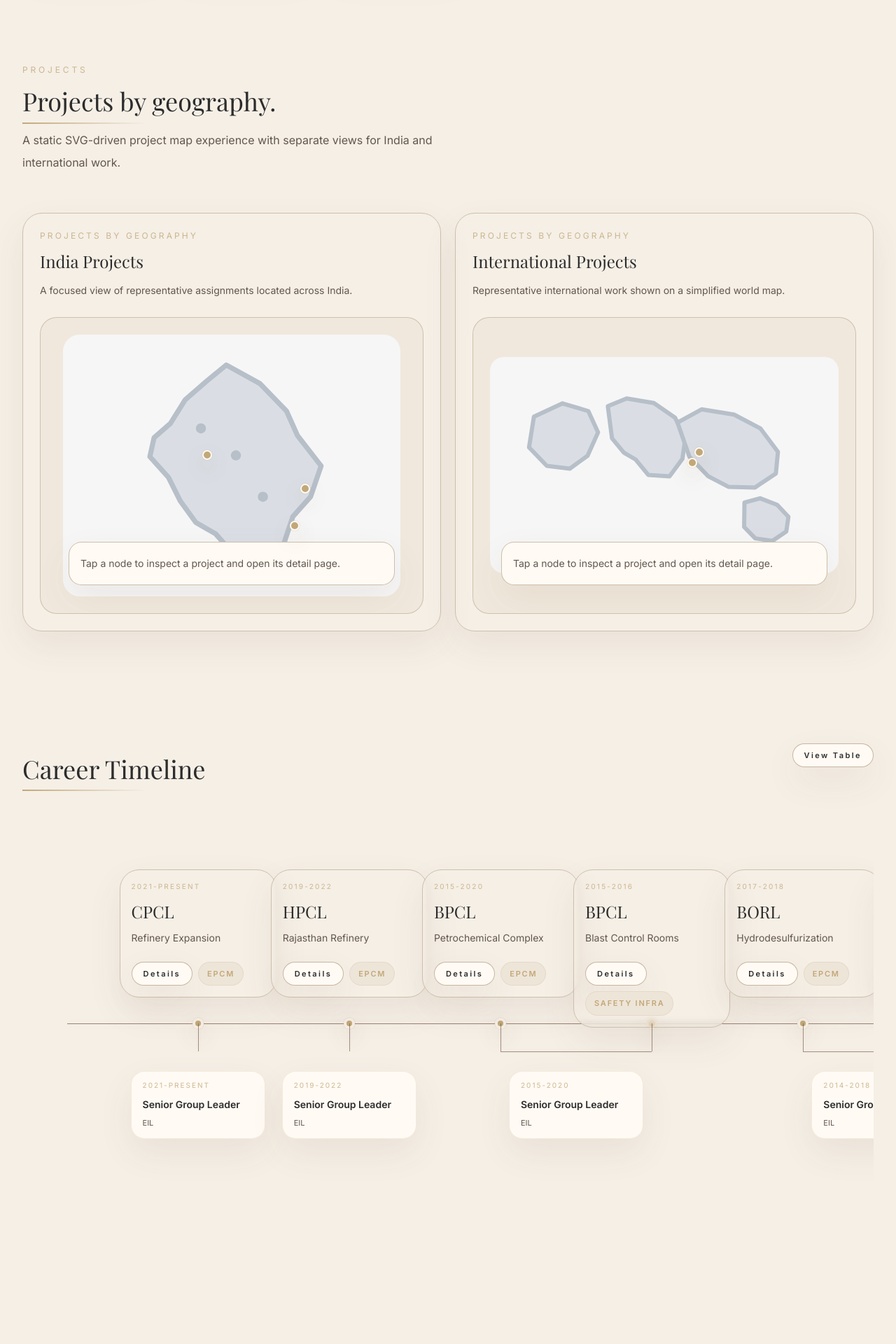
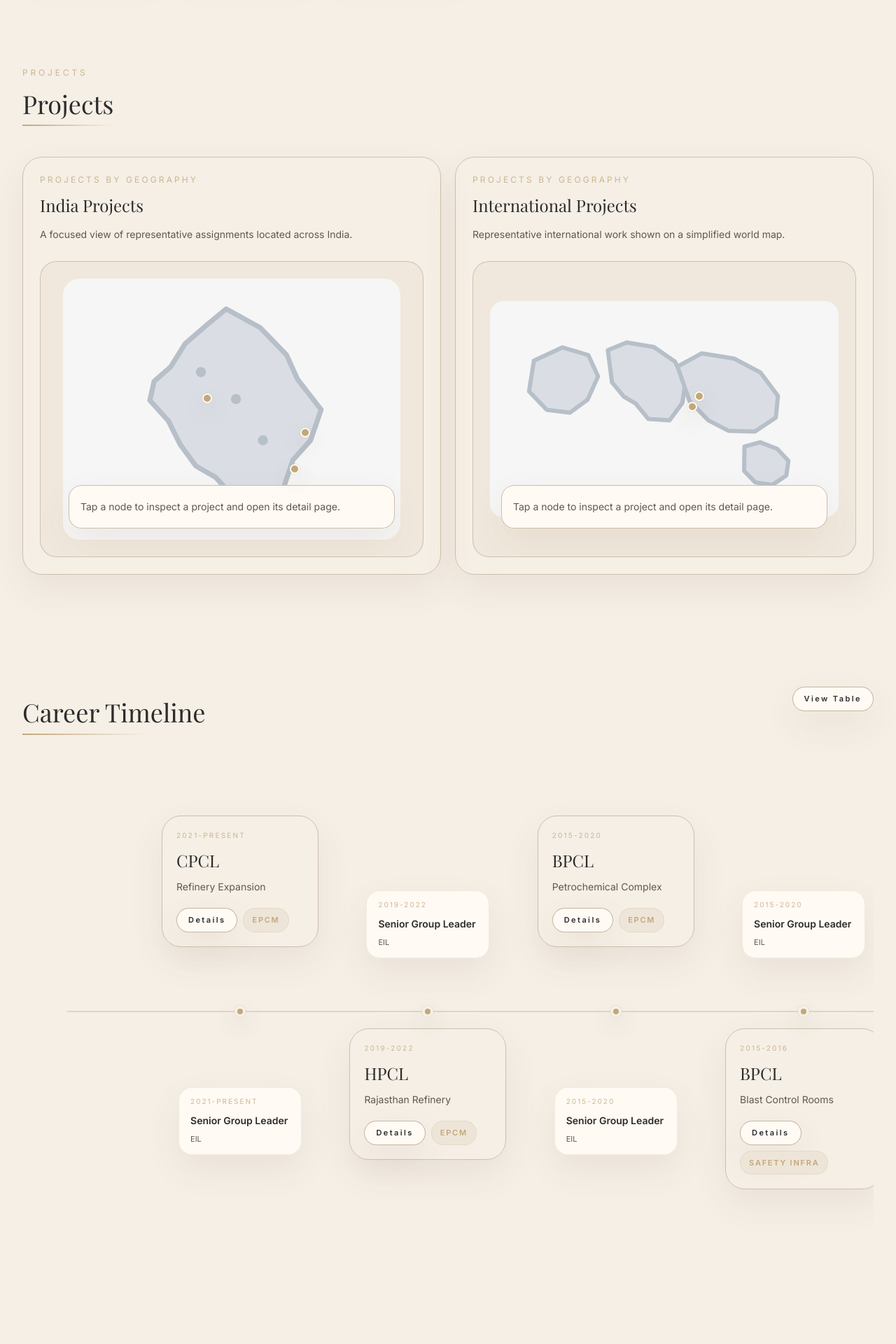
Before and after one commit to paulr212003-alt/Dr.Paul-s_Portfolio, a Next.js app: page / in a window 1280 px wide. Shown: the part 820-2740 px from the top of the page at 70% size. Built offline with nearby package versions, Linux system fonts and the light colour scheme; a web font is replaced by a local one.

Commit message:
Restore desktop timeline and refine hero

```diff
--- a/app/layout.js
+++ b/app/layout.js
@@ -48,9 +48,9 @@
 `;
 
 export const metadata = {
-  title: "Dr. Sudip Paul | Structural Engineering Portfolio",
+  title: "Dr. Sudip Paul | Executive Portfolio",
   description:
-    "Executive portfolio of Dr. Sudip Paul, General Manager - Structural Engineering at Engineers India Limited.",
+    "Executive portfolio of Dr. Sudip Paul, General Manager of Structural Engineering and Industrial & Offshore Infrastructure leadership.",
   keywords: [
     "Dr. Sudip Paul",
     "Structural Engineering",
--- a/app/page.js
+++ b/app/page.js
@@ -208,7 +208,10 @@
 
               <div className="space-y-5">
                 <h1 className="max-w-3xl text-balance font-heading text-[3.05rem] leading-[0.94] text-text sm:text-6xl lg:text-6xl">
-                  General Manager - Structural Engineering
+                  <span className="block">General Manager</span>
+                  <span className="mt-2 block text-[0.72em] leading-tight text-text/96 sm:text-[0.74em]">
+                    Structural
+                  </span>
                 </h1>
                 <p className="text-base font-semibold uppercase tracking-[0.28em] text-accent/80 sm:text-lg">
                   Industrial & Offshore Infrastructure
@@ -225,11 +228,6 @@
                 <Button href="#experience" variant="secondary">
                   View Timeline
                 </Button>
-              </div>
-
-              <div className="flex gap-3 lg:hidden">
-                <HeroIconLink href="#projects" label="Projects" />
-                <HeroIconLink href="#experience" label="Timeline" />
               </div>
 
               <Card className="p-5 sm:p-6 lg:hidden">
@@ -283,7 +281,7 @@
               </div>
             </Reveal>
 
-            <Reveal delay="0.12s" className="hidden lg:block">
+            <Reveal delay="0.12s">
               <Card className="mx-auto max-w-xl p-7 sm:p-8">
                 <div className="space-y-6">
                   <div className="flex items-start justify-between gap-4">
@@ -331,12 +329,7 @@
         </div>
       </section>
 
-      <Section
-        id="projects"
-        eyebrow="Projects"
-        title="Projects by geography."
-        description="A static SVG-driven project map experience with separate views for India and international work."
-      >
+      <Section id="projects" eyebrow="Projects" title="Projects">
         <div className="grid gap-5 lg:grid-cols-2">
           <Reveal>
             <ProjectMap
@@ -407,8 +400,7 @@
       <Section
         id="publications"
         eyebrow="Publications"
-        title="Selected publications and technical papers."
-        description="Ten publication entries taken from Dr. Sudip Paul's CV, each linked to a placeholder paper file path."
+        title="Published Journals and Papers"
       >
         <div className="space-y-4">
           {publicationItems.map((item, index) => (
@@ -511,17 +503,6 @@
   );
 }
 
-function HeroIconLink({ href, label }) {
-  return (
-    <a
-      href={href}
-      className="inline-flex h-20 w-20 items-center justify-center rounded-full border border-border/80 bg-surface/96 text-center text-[11px] font-semibold uppercase tracking-[0.22em] text-text transition duration-300 hover:-translate-y-0.5 hover:border-accent/40 hover:text-accent"
-    >
-      <span>{label}</span>
-    </a>
-  );
-}
-
 function AffiliationMembershipCard({ item }) {
   const [isOpen, setIsOpen] = useState(false);
 
--- a/components/CareerTimelineSection.js
+++ b/components/CareerTimelineSection.js
@@ -4,28 +4,7 @@
 import Section from "@/components/Section";
 import { careerProjects } from "@/data/careerTimeline";
 
-const groupedTimeline = careerProjects.reduce((groups, project, index) => {
-  const key = `${project.rolePeriod}|${project.roleTitle}|${project.organization}`;
-  const lastGroup = groups[groups.length - 1];
-
-  if (lastGroup && lastGroup.key === key) {
-    lastGroup.projects.push(project);
-    lastGroup.endIndex = index;
-    return groups;
-  }
-
-  groups.push({
-    key,
-    rolePeriod: project.rolePeriod,
-    roleTitle: project.roleTitle,
-    organization: project.organization,
-    startIndex: index,
-    endIndex: index,
-    projects: [project]
-  });
-
-  return groups;
-}, []);
+const mobileGroups = buildMobileGroups(careerProjects);
 
 export default function CareerTimelineSection() {
   const totalProjects = careerProjects.length;
@@ -46,19 +25,23 @@
       }
     >
       <div className="space-y-8 lg:hidden">
-        {groupedTimeline.map((group, groupIndex) => (
+        {mobileGroups.map((group, groupIndex) => (
           <Reveal key={group.key} delay={`${groupIndex * 0.03}s`}>
             <div className="grid grid-cols-[minmax(0,0.82fr)_1.75rem_minmax(0,1.18fr)] gap-2.5 sm:grid-cols-[minmax(0,0.92fr)_2rem_minmax(0,1.08fr)] sm:gap-3">
               <div
                 className="relative flex h-full items-center justify-end pr-3 text-right sm:pr-4"
-                style={{ gridRow: `span ${group.projects.length} / span ${group.projects.length}` }}
+                style={{
+                  gridRow: `span ${group.projects.length} / span ${group.projects.length}`
+                }}
               >
-                <div className="career-bracket absolute bottom-5 right-0 top-5 w-6 rounded-r-[1.15rem] border-b border-r border-t sm:w-8 sm:rounded-r-[1.35rem]" />
+                {group.projects.length > 1 ? (
+                  <div className="career-bracket absolute bottom-5 right-0 top-5 w-6 rounded-r-[1.15rem] border-b border-r border-t sm:w-8 sm:rounded-r-[1.35rem]" />
+                ) : null}
                 <RoleHighlightCard
                   className="relative z-10 ml-auto max-w-[8.5rem] sm:max-w-[11rem]"
                   period={group.rolePeriod}
                   role={group.roleTitle}
-                  organization={group.organization}
+                  organization={getRoleOrganization(group.projects[0])}
                 />
               </div>
 
@@ -80,73 +63,69 @@
       <div className="mt-12 hidden lg:block">
         <div className="overflow-x-auto pb-6">
           <div
-            className="relative mx-auto h-[33rem] px-16"
-            style={{ minWidth: `${Math.max(totalProjects, 10) * 14.5}rem` }}
+            className="relative mx-auto h-[38rem] px-16"
+            style={{ minWidth: `${careerProjects.length * 18}rem` }}
           >
-            <div className="career-axis absolute inset-x-16 top-[15rem] h-px" />
+            <div className="absolute inset-x-16 top-1/2 h-px -translate-y-1/2 bg-border/80" />
 
-            {careerProjects.map((project, index) => {
-              const position = getProjectPosition(index, totalProjects);
+            {careerProjects.map((item, index) => {
+              const total = careerProjects.length - 1;
+              const position = 6 + (88 * index) / total;
+              const isTopCard = index % 2 === 0;
 
               return (
-                <div key={project.detailsHref}>
+                <div key={item.detailsHref}>
                   <div
                     className="absolute h-4 w-4 -translate-x-1/2 -translate-y-1/2 rounded-full border-4 border-bg bg-accent shadow-glow"
-                    style={{ left: `${position}%`, top: "15rem" }}
+                    style={{ left: `${position}%`, top: "50%" }}
                   />
+
                   <div
                     className="absolute w-56 -translate-x-1/2"
-                    style={{ left: `${position}%`, top: "1.25rem" }}
+                    style={{
+                      left: `${position}%`,
+                      top: isTopCard ? "1.5rem" : "20.5rem"
+                    }}
                   >
-                    <TimelineProjectCard project={project} compact />
+                    <Card className="p-5">
+                      <p className="text-[10px] uppercase tracking-[0.22em] text-accent/80">
+                        {item.yearRange}
+                      </p>
+                      <h3 className="mt-3 font-heading text-2xl text-text">
+                        {item.client}
+                      </h3>
+                      <p className="mt-2 text-sm leading-7 text-muted">
+                        {item.shortTag}
+                      </p>
+                      <div className="mt-4 flex flex-wrap gap-2">
+                        <Button
+                          href={item.detailsHref}
+                          variant="secondary"
+                          size="sm"
+                          className="normal-case tracking-[0.08em]"
+                          target="_blank"
+                          rel="noreferrer"
+                        >
+                          Details
+                        </Button>
+                        <span className="inline-flex items-center rounded-full border border-accent/20 bg-surface-soft px-3 py-2 text-[11px] font-semibold uppercase tracking-[0.16em] text-accent">
+                          {item.projectType}
+                        </span>
+                      </div>
+                    </Card>
                   </div>
-                </div>
-              );
-            })}
-
-            {groupedTimeline.map((group) => {
-              const start = getProjectPosition(group.startIndex, totalProjects);
-              const end = getProjectPosition(group.endIndex, totalProjects);
-              const center = (start + end) / 2;
-              const spanWidth = Math.max(end - start, 0);
-              const hasSpan = group.projects.length > 1;
-
-              return (
-                <div key={group.key}>
-                  {hasSpan ? (
-                    <>
-                      <div
-                        className="career-bracket-line absolute h-10 w-px"
-                        style={{ left: `${start}%`, top: "15rem" }}
-                      />
-                      <div
-                        className="career-bracket-line absolute h-10 w-px"
-                        style={{ left: `${end}%`, top: "15rem" }}
-                      />
-                      <div
-                        className="career-bracket-line absolute h-px"
-                        style={{
-                          left: `${start}%`,
-                          top: "17.5rem",
-                          width: `${spanWidth}%`
-                        }}
-                      />
-                    </>
-                  ) : (
-                    <div
-                      className="career-bracket-line absolute h-10 w-px"
-                      style={{ left: `${center}%`, top: "15rem" }}
-                    />
-                  )}
 
                   <div
-                    className="absolute w-48 -translate-x-1/2"
-                    style={{ left: `${center}%`, top: "19.25rem" }}
+                    className="absolute w-44 -translate-x-1/2"
+                    style={{
+                      left: `${position}%`,
+                      top: isTopCard ? "25.75rem" : "8.2rem"
+                    }}
                   >
                     <RoleHighlightCard
-                      period={group.rolePeriod}
-                      role={group.roleTitle}
-                      organization={group.organization}
+                      period={item.rolePeriod}
+                      role={item.roleTitle}
+                      organization={getRoleOrganization(item)}
                     />
                   </div>
                 </div>
@@ -159,9 +138,65 @@
   );
 }
 
-function TimelineProjectCard({ project, compact = false }) {
+function buildMobileGroups(projects) {
+  return projects.reduce((groups, project, index) => {
+    const key = getMobileGroupKey(project, index);
+    const lastGroup = groups[groups.length - 1];
+
+    if (lastGroup && lastGroup.key === key) {
+      lastGroup.projects.push(project);
+      return groups;
+    }
+
+    groups.push({
+      key,
+      rolePeriod: project.rolePeriod,
+      roleTitle: getRoleLabel(project),
+      projects: [project]
+    });
+
+    return groups;
+  }, []);
+}
+
+function getMobileGroupKey(project, index) {
+  if (project.roleTitle === "Senior Group Leader") {
+    return "senior-group-leader";
+  }
+
+  if (
+    project.roleTitle === "Functional Engineer" &&
+    project.roleTitle !== "Lead/Functional Engineer"
+  ) {
+    return "functional-engineer";
+  }
+
+  return `single-${index}`;
+}
+
+function getRoleLabel(project) {
+  if (project.roleTitle === "Senior Group Leader") {
+    return "Senior Group Leader";
+  }
+
+  if (project.roleTitle === "Functional Engineer") {
+    return "Functional Engineer";
+  }
+
+  return project.roleTitle;
+}
+
+function getRoleOrganization(project) {
+  if (project.roleTitle === "Design Engineer") {
+    return "DCL";
+  }
+
+  return "EIL";
+}
+
+function TimelineProjectCard({ project }) {
   return (
-    <Card className={compact ? "p-4" : "p-4 sm:p-5"}>
+    <Card className="p-4 sm:p-5">
       <p className="text-[10px] uppercase tracking-[0.22em] text-accent/80">
         {project.yearRange}
       </p>
@@ -200,11 +235,3 @@
     </div>
   );
 }
-
-function getProjectPosition(index, totalProjects) {
-  if (totalProjects <= 1) {
-    return 50;
-  }
-
-  return 6 + (88 * index) / (totalProjects - 1);
-}
--- a/components/Navbar.js
+++ b/components/Navbar.js
@@ -15,6 +15,10 @@
   { label: "Contact", href: "#contact" }
 ];
 
+const mobileNavItems = navItems.filter(
+  (item) => item.label !== "Projects" && item.label !== "Timeline"
+);
+
 export default function Navbar() {
   const [scrolled, setScrolled] = useState(false);
 
@@ -28,9 +32,9 @@
   }, []);
 
   return (
-    <header className="fixed inset-x-0 top-0 z-[80] px-4 py-4 sm:px-6 lg:px-8">
+    <header className="fixed inset-x-0 top-0 z-[120] px-4 py-4 sm:px-6 lg:px-8">
       <nav
-        className={`relative z-[2] mx-auto flex w-full max-w-7xl flex-wrap items-center gap-3 rounded-[1.65rem] border px-4 py-3 backdrop-blur-xl transition duration-300 sm:flex-nowrap sm:px-6 xl:gap-4 ${
+        className={`relative z-[3] mx-auto flex w-full max-w-7xl flex-wrap items-center gap-3 rounded-[1.65rem] border px-4 py-3 backdrop-blur-xl transition duration-300 sm:flex-nowrap sm:px-6 xl:gap-4 ${
           scrolled
             ? "border-border/80 bg-surface/94 shadow-soft"
             : "border-border/60 bg-surface/86"
@@ -71,8 +75,8 @@
         </div>
       </nav>
 
-      <div className="relative z-[1] mx-auto mt-3 flex max-w-7xl gap-2 overflow-x-auto rounded-full border border-border/60 bg-surface/78 px-3 py-2 backdrop-blur xl:hidden">
-        {navItems.map((item) => (
+      <div className="relative z-[2] mx-auto mt-3 flex max-w-7xl gap-2 overflow-x-auto rounded-full border border-border/60 bg-surface/78 px-3 py-2 backdrop-blur xl:hidden">
+        {mobileNavItems.map((item) => (
           <a
             key={item.href}
             href={item.href}
--- a/components/ThemeSwitcher.js
+++ b/components/ThemeSwitcher.js
@@ -25,11 +25,11 @@
   }, []);
 
   return (
-    <div ref={containerRef} className="relative z-[120]">
+    <div ref={containerRef} className="relative z-[180]">
       <button
         type="button"
         onClick={() => setIsOpen((current) => !current)}
-        className="inline-flex min-w-[7.2rem] items-center justify-between gap-2 rounded-full border border-border bg-surface px-3.5 py-2 text-[11px] font-semibold uppercase tracking-[0.16em] text-text shadow-soft transition duration-300 hover:border-accent/50 hover:shadow-glow sm:min-w-[8rem] xl:min-w-[7.1rem]"
+        className="inline-flex min-w-[7.2rem] items-center justify-between gap-2 rounded-full border border-[rgb(var(--color-secondary)/0.32)] bg-[rgb(var(--color-secondary)/0.12)] px-3.5 py-2 text-[11px] font-semibold uppercase tracking-[0.16em] text-text shadow-soft transition duration-300 hover:border-accent/50 hover:bg-[rgb(var(--color-secondary)/0.16)] hover:shadow-glow sm:min-w-[8rem] xl:min-w-[7.1rem]"
         aria-expanded={isOpen}
         aria-haspopup="menu"
       >
@@ -41,7 +41,7 @@
       </button>
 
       {isOpen ? (
-        <div className="absolute right-0 top-full z-[130] mt-3 max-h-[65vh] w-[17rem] max-w-[calc(100vw-2rem)] overflow-y-auto rounded-[1.35rem] border border-border bg-surface p-2 shadow-float">
+        <div className="absolute right-0 top-full z-[190] mt-3 max-h-[65vh] w-[17rem] max-w-[calc(100vw-2rem)] overflow-y-auto rounded-[1.35rem] border border-border bg-surface p-2 shadow-float">
           {themes.map((item) => (
             <button
               key={item.id}
--- a/data/careerTimeline.js
+++ b/data/careerTimeline.js
@@ -56,13 +56,13 @@
   {
     year: "2009-2011",
     type: "Project",
-    title: "GSPC",
+    title: "Gujrat State Petroleum Corporation Ltd",
     subtitle: "Gas Terminal"
   },
   {
     year: "2006-2007",
     type: "Project",
-    title: "Tecnimont",
+    title: "Tecnimont, Kuwait",
     subtitle: "Aromatics Plant"
   },
   {
@@ -82,6 +82,12 @@
     type: "Project",
     title: "Govt R&D",
     subtitle: "Space Infrastructure"
+  },
+  {
+    year: "1998-2000",
+    type: "Project",
+    title: "CPCL/IOCL/STERLITE/NALCO/HINDALCO",
+    subtitle: "Industrial Structures"
   },
   {
     year: "1999-2001",
@@ -136,42 +142,42 @@
   {
     period: "2006-2007",
     role: "Functional Engineer",
-    organization: "Tecnimont"
+    organization: "EIL"
   },
   {
     period: "2005-2006",
     role: "Functional Engineer",
-    organization: "HPCL"
+    organization: "EIL"
   },
   {
     period: "2004",
     role: "Functional Engineer",
-    organization: "ONGC"
+    organization: "EIL"
   },
   {
     period: "2002-2006",
     role: "Functional Engineer",
-    organization: "IOCL/HPCL/BPCL"
+    organization: "EIL"
   },
   {
     period: "2001-2002",
     role: "Functional Engineer",
-    organization: "Govt R&D"
+    organization: "EIL"
   },
   {
     period: "2000",
     role: "Functional Engineer",
-    organization: "ONGC"
+    organization: "EIL"
   },
   {
     period: "1999-2001",
     role: "Functional Engineer",
-    organization: "GAIL"
+    organization: "EIL"
   },
   {
     period: "1998-2010",
     role: "Lead/Functional Engineer",
-    organization: "Multiple Clients"
+    organization: "EIL"
   },
   {
     period: "1994-1996",
@@ -273,7 +279,7 @@
   },
   {
     yearRange: "2009-2011",
-    client: "GSPC",
+    client: "Gujrat State Petroleum Corporation Ltd",
     shortTag: "Gas Terminal",
     projectType: "EPCM",
     rolePeriod: "2009-2011",
@@ -283,12 +289,12 @@
   },
   {
     yearRange: "2006-2007",
-    client: "Tecnimont",
+    client: "Tecnimont, Kuwait",
     shortTag: "Aromatics Plant",
     projectType: "Design",
     rolePeriod: "2006-2007",
     roleTitle: "Functional Engineer",
-    organization: "Tecnimont",
+    organization: "EIL",
     detailsHref: "/papers/pdf11.pdf"
   },
   {
@@ -342,13 +348,13 @@
     detailsHref: "/papers/pdf16.pdf"
   },
   {
-    yearRange: "1998-2010",
-    client: "IOCL / HPCL / BPCL",
+    yearRange: "1998-2000",
+    client: "CPCL/IOCL/STERLITE/NALCO/HINDALCO",
     shortTag: "Industrial Structures",
     projectType: "EPCM",
     rolePeriod: "1998-2010",
     roleTitle: "Lead/Functional Engineer",
-    organization: "Multiple Clients",
+    organization: "EIL",
     detailsHref: "/papers/pdf17.pdf"
   },
   {
```
Also changed, not shown: components/ThemeModeSwitch.js (+6 -4 lines).
